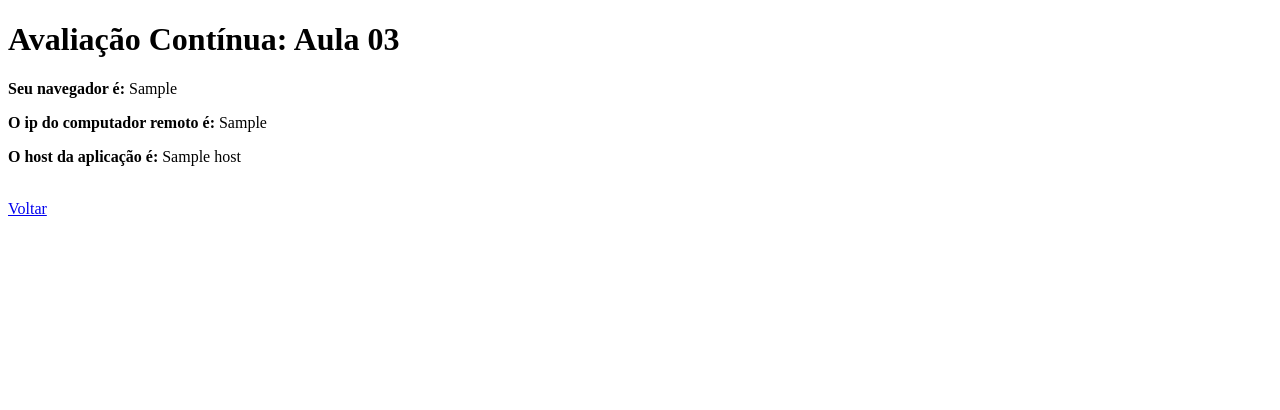
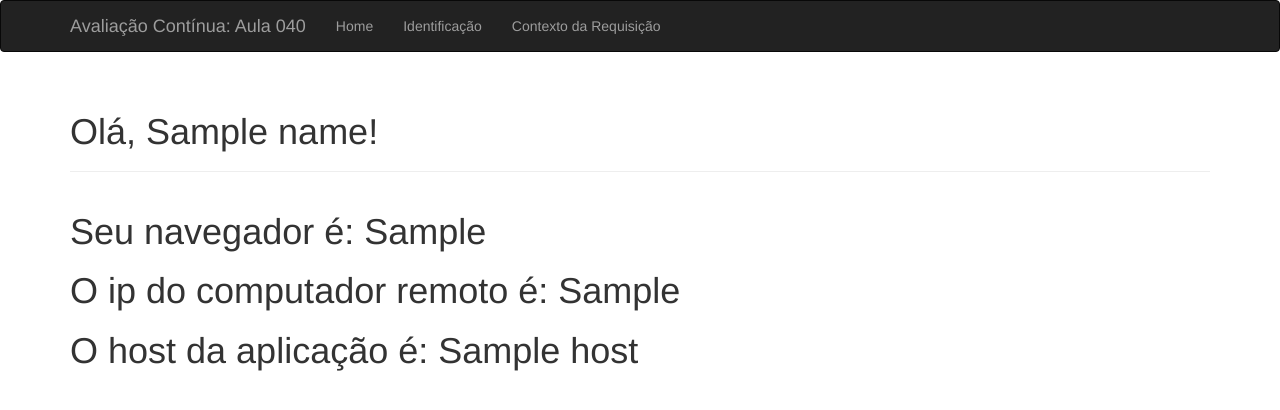
Before and after one commit to MateSou/PTBDSWS, a Flask app: template templates/contexto_requisicao.html in a window 1280 px wide. Shown: the top 410 px of the page. Run offline with Flask 3, Linux system fonts and the light colour scheme; the template is opened without the code that fills it: most values are stand-ins (such as "Sample title", 1, 10 or a date in 2020); some libraries are stand-ins or nearby versions.

Commit message:
Adicionado aba identificacao e contexto_requisicao e modificado base.html

```diff
--- a/hello.py
+++ b/hello.py
@@ -15,19 +15,20 @@ def index():
 
 
 ##Dinamico
-@app.route('/user/<name>')
-def user(name):
-    return render_template('user.html', name=name)
+@app.route('/user/<name>/<prontuario>/<instituicao>')
+def user(name,prontuario,instituicao):
+    return render_template('identificacao.html', name=name,
+                           prontuario=prontuario, instituicao=instituicao)
 
 ##Browser do usuario
-@app.route('/contextorequisicao')
-def browser():
+@app.route('/contextorequisicao/<name>')
+def browser(name):
     user_agent = request.headers.get('User-Agent')
     addr_client = request.remote_addr
     host = request.host
     return render_template('contexto_requisicao.html',
                            user_agent=user_agent,addr_client=addr_client,
-                           host=host)
+                           host=host, name=name)
 
 ##Object response
 @app.route('/objetoresposta')
--- a/templates/base.html
+++ b/templates/base.html
@@ -3,8 +3,8 @@
 {% block title %}Flask{% endblock %}
 {% block head %}
     {{super()}}
-    <link rel="shortchut icon" href="{{ url_for('static', filename='Flask.ico') }}" type="image/x-icon">
-    <link rel="icon" href="{{ url_for('static', filename='Flask.ico') }}" type="image/x-icon">
+    <link rel="shortchut icon" href="{{ url_for('static', filename='favicon.ico') }}" type="image/x-icon">
+    <link rel="icon" href="{{ url_for('static', filename='favicon.ico') }}" type="image/x-icon">
 {% endblock %}
 
 {%block navbar %}
@@ -17,11 +17,19 @@
                 <span class="icon-bar"></span>
                 <span class="icon-bar"></span>
             </button>
-            <a class="navbar-brand" href="/">Flask</a>
+            <a class="navbar-brand" href="/">Avaliação Contínua: Aula 040</a>
         </div>
         <div class="navbar-collapse collapse">
             <ul class="nav navbar-nav">
                 <li><a href="/">Home</a></li>
+
+                <li><a href="{{ url_for('user', name='Mateus',
+                    prontuario='PT3031454',
+                    instituicao='IFSP')}}">Identificação</a>
+                </li>
+
+                <li><a href="{{ url_for('browser', name='Mateus')}}">
+                    Contexto da Requisição</a></li>
             </ul>
         </div>
     </div>
--- a/templates/contexto_requisicao.html
+++ b/templates/contexto_requisicao.html
@@ -1,27 +1,33 @@
 <!DOCTYPE html>
 <html>
-    <head>
-        <title>Contexto-Requisicao</title>
-        <meta charset="utf-8" />
-    </head>
+    {% extends "base.html" %}
 
-    <body>
-        <h1>Avaliação Contínua: Aula 03</h1>
+    {% block title %}Contexto-Requisicao{% endblock %}
+    {% block head %}
+        {{ super() }}
+    {% endblock %}
 
-        <p>
-            <strong>Seu navegador é: </strong> {{ user_agent }}
-        </p>
+    {% block navbar %}
+        {{ super() }}
+    {% endblock %}
 
-        <p>
-            <strong>O ip do computador remoto é: </strong> {{ addr_client }}
-        </p>
+    {% block page_content %}
+        <h1>Olá, {{ name }}!</h1>
+    {% endblock %}
 
-        <p>
-            <strong>O host da aplicação é: </strong> {{ host }}
-        </p>
+    {% block content %}
+        {{ super() }}
+        <div class="container">
+            <h1>
+                Seu navegador é: {{ user_agent }}
+            </h1>
 
-        <br>
+            <h1>
+                O ip do computador remoto é:  {{ addr_client }}
+            </h1>
 
-        <a href="/">Voltar</a>
-    </body>
+            <h1>
+                O host da aplicação é:  {{ host }}
+            </h1>
+    {% endblock %}
 </html>
```
Also changed, not shown: templates/homepage.html (+4 -5 lines), templates/identificacao.html (+19 -12 lines).
